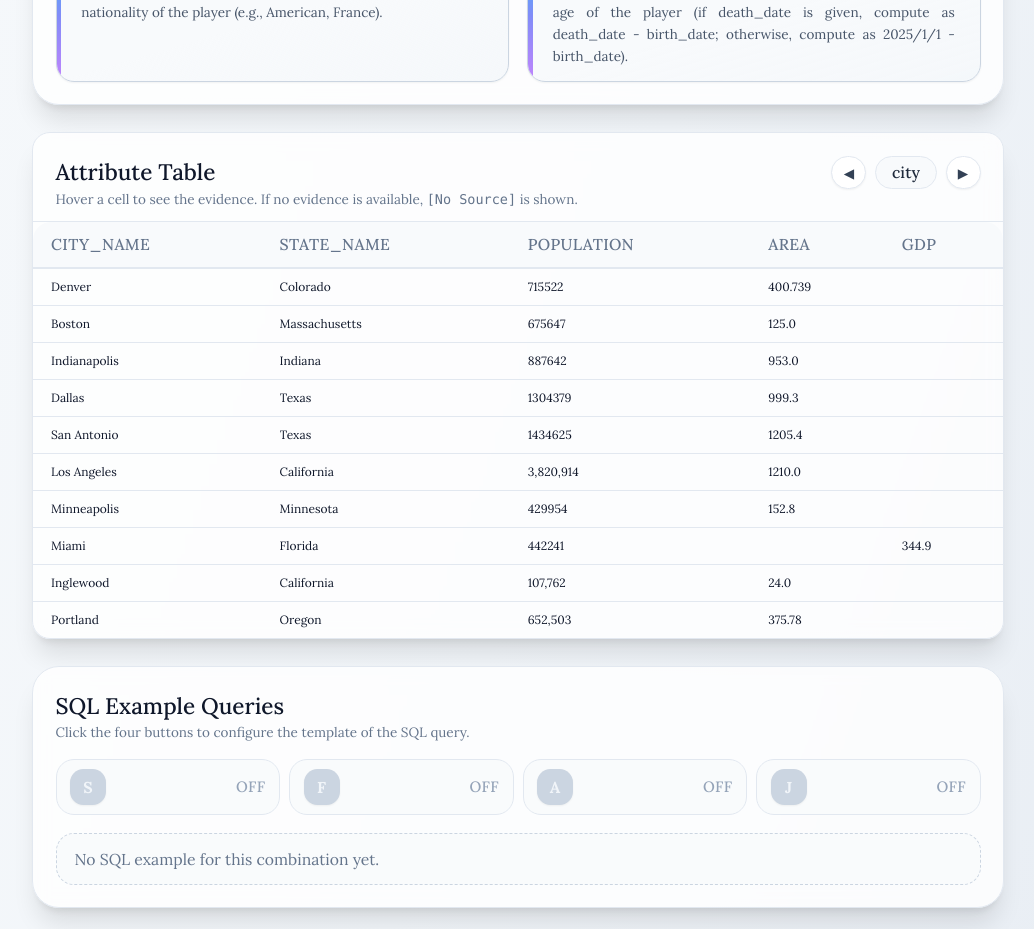
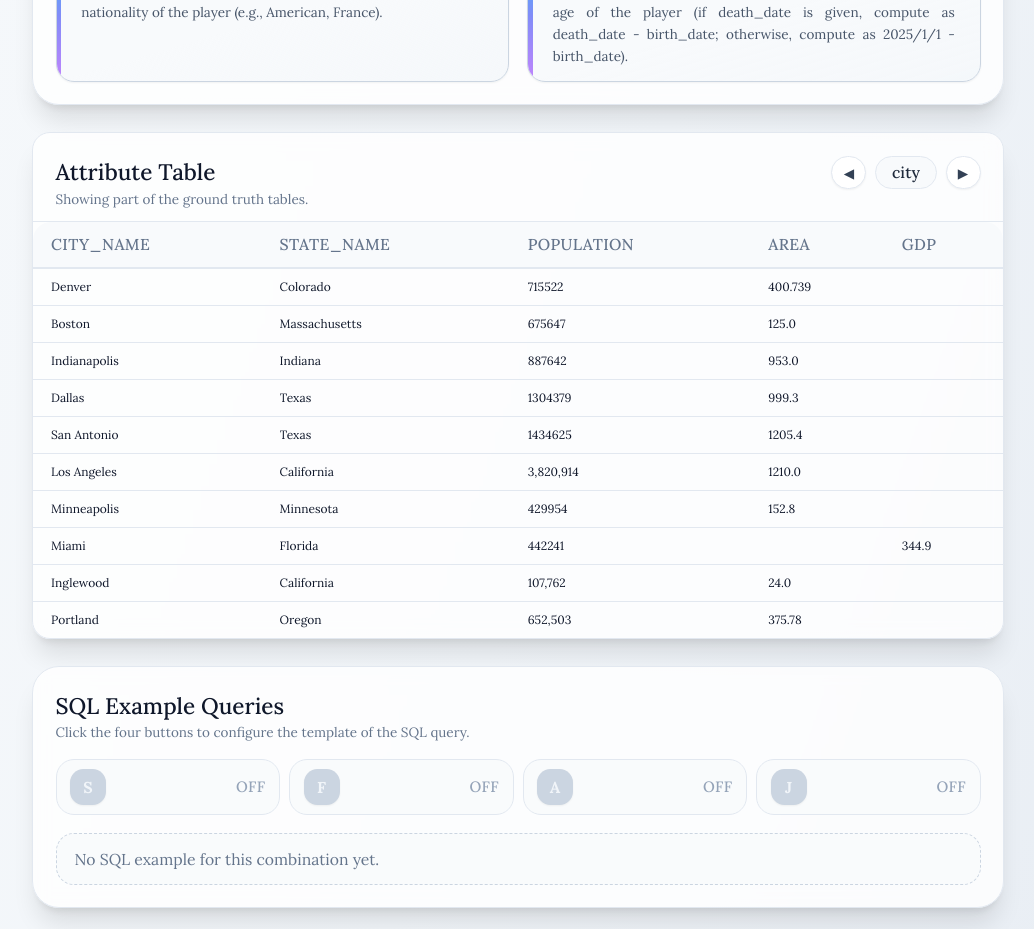
Before and after one commit to DB-121143/uda-bench-page, a React (Vite) app: page / in a window 1280 px wide. Shown: the part 1280-2209 px from the top of the page, without its empty margins (122-1156 px from the left). Built offline with nearby package versions, Linux system fonts and the light colour scheme.

Commit message:
update plainsource

```diff
--- a/src/App.tsx
+++ b/src/App.tsx
@@ -1,6 +1,6 @@
 import { useDeferredValue, useMemo, useRef, useState, useEffect } from "react";
 import type { JSX } from "react";
-import HoverSourceTable from "@/components/HoverSourceTable";
+// import HoverSourceTable from "@/components/HoverSourceTable";
 import AttributeGlossary from "@/components/AttributeGlossary";
 import { GitHubIcon, PaperIcon, DataIcon } from "@/components/Icons";
 import artIcon from "@/assets/icons/art.svg";
@@ -30,6 +30,7 @@ import logo from "@/public/UDA.svg";
 //import benchmarkBuild from "@/public/benchmark_build.png";
 import queryCategory from "@/public/Query_category.png";
 import udaBig from "@/public/UDA-big.png";
+import PlainSourceTable from "./components/PlainSourceTable";
 
 type RowData = Record<string, unknown>;
 type TableData = { name: string; rows: RowData[] };
@@ -454,7 +455,7 @@ function App() {
           />
 
           {/* Table */}
-          <HoverSourceTable
+          <PlainSourceTable
             data={tableRows}
             datasetKey={deferredDataset.id}
             tableName={tableName}
--- /dev/null
+++ b/src/components/PlainSourceTable.tsx
@@ -0,0 +1,114 @@
+import { memo, useMemo } from "react";
+
+export type RowData = Record<string, unknown>;
+
+interface PlainSourceTableProps {
+  data: RowData[];
+  datasetKey?: string;
+  tableName?: string;
+  onPrevTable?: () => void;
+  onNextTable?: () => void;
+}
+
+/**
+ * 与 HoverSourceTable 调用方式保持一致的纯表格版本：
+ * - props: data / datasetKey / tableName / onPrevTable / onNextTable
+ * - 不展示 source tooltip，且默认过滤 *_source 列
+ */
+const PlainSourceTable = ({
+  data,
+  datasetKey = "default",
+  tableName,
+  onPrevTable,
+  onNextTable,
+}: PlainSourceTableProps) => {
+  const columns = useMemo(() => {
+    if (!data || data.length === 0) return [] as string[];
+    const allKeys = Object.keys(data[0] ?? {});
+    return allKeys.filter((key) => !key.endsWith("_source"));
+  }, [data]);
+
+  const viewKey = `${datasetKey}-${tableName ?? "default"}-${data.length}`;
+
+  if (!data || data.length === 0) {
+    return (
+      <div className="rounded-2xl border border-dashed border-slate-300 bg-white/70 px-6 py-8 text-center text-xs text-slate-500">
+        No data available.
+      </div>
+    );
+  }
+
+  return (
+    <div className="mt-6 rounded-2xl border border-slate-200 bg-white/80 backdrop-blur shadow-xl" key={viewKey}>
+      <div className="px-5 pt-5 pb-3 border-b border-slate-200 flex items-start justify-between gap-3">
+        <div>
+          <h2 className="text-lg md:text-xl font-semibold text-slate-900">Attribute Table</h2>
+          <p className="mt-0.5 text-xs text-slate-500">Showing part of the ground truth tables.</p>
+        </div>
+        <div className="flex items-center gap-2 text-xs text-slate-600">
+          {onPrevTable && (
+            <button
+              type="button"
+              className="rounded-full border border-slate-200 bg-white px-2.5 py-1.5 text-slate-700 shadow-sm transition hover:bg-slate-50"
+              onClick={onPrevTable}
+            >
+              ◀
+            </button>
+          )}
+          <div className="rounded-full border border-slate-200 bg-slate-50 px-3.5 py-1 text-sm font-semibold text-slate-800">
+            {tableName || "Table"}
+          </div>
+          {onNextTable && (
+            <button
+              type="button"
+              className="rounded-full border border-slate-200 bg-white px-2.5 py-1.5 text-slate-700 shadow-sm transition hover:bg-slate-50"
+              onClick={onNextTable}
+            >
+              ▶
+            </button>
+          )}
+        </div>
+      </div>
+
+      <div className="overflow-x-auto">
+        <table className="w-full border-separate border-spacing-0 text-[12px]">
+          <thead>
+            <tr className="bg-slate-50">
+              {columns.map((col, idx) => (
+                <th
+                  key={col}
+                  className={[
+                    "border-b border-slate-200 px-4 py-2.5 text-left text-sm font-semibold uppercase tracking-wide text-slate-500",
+                    idx === 0 ? "rounded-tl-2xl" : "",
+                    idx === columns.length - 1 ? "rounded-tr-2xl" : "",
+                  ]
+                    .filter(Boolean)
+                    .join(" ")}
+                >
+                  {col}
+                </th>
+              ))}
+            </tr>
+          </thead>
+          <tbody>
+            {data.map((row, rowIndex) => (
+              <tr key={rowIndex} className="transition-colors hover:bg-slate-50">
+                {columns.map((col) => {
+                  const value = (row as RowData)[col];
+                  const displayValue = value === null || value === undefined ? "" : String(value);
+                  return (
+                    <td key={col} className="border-t border-slate-200 px-4 py-2 align-top">
+                      <span className="clamp-3 text-[12px] font-medium text-slate-900">{displayValue}</span>
+                    </td>
+                  );
+                })}
+              </tr>
+            ))}
+          </tbody>
+        </table>
+      </div>
+    </div>
+  );
+};
+
+export default memo(PlainSourceTable);
```
